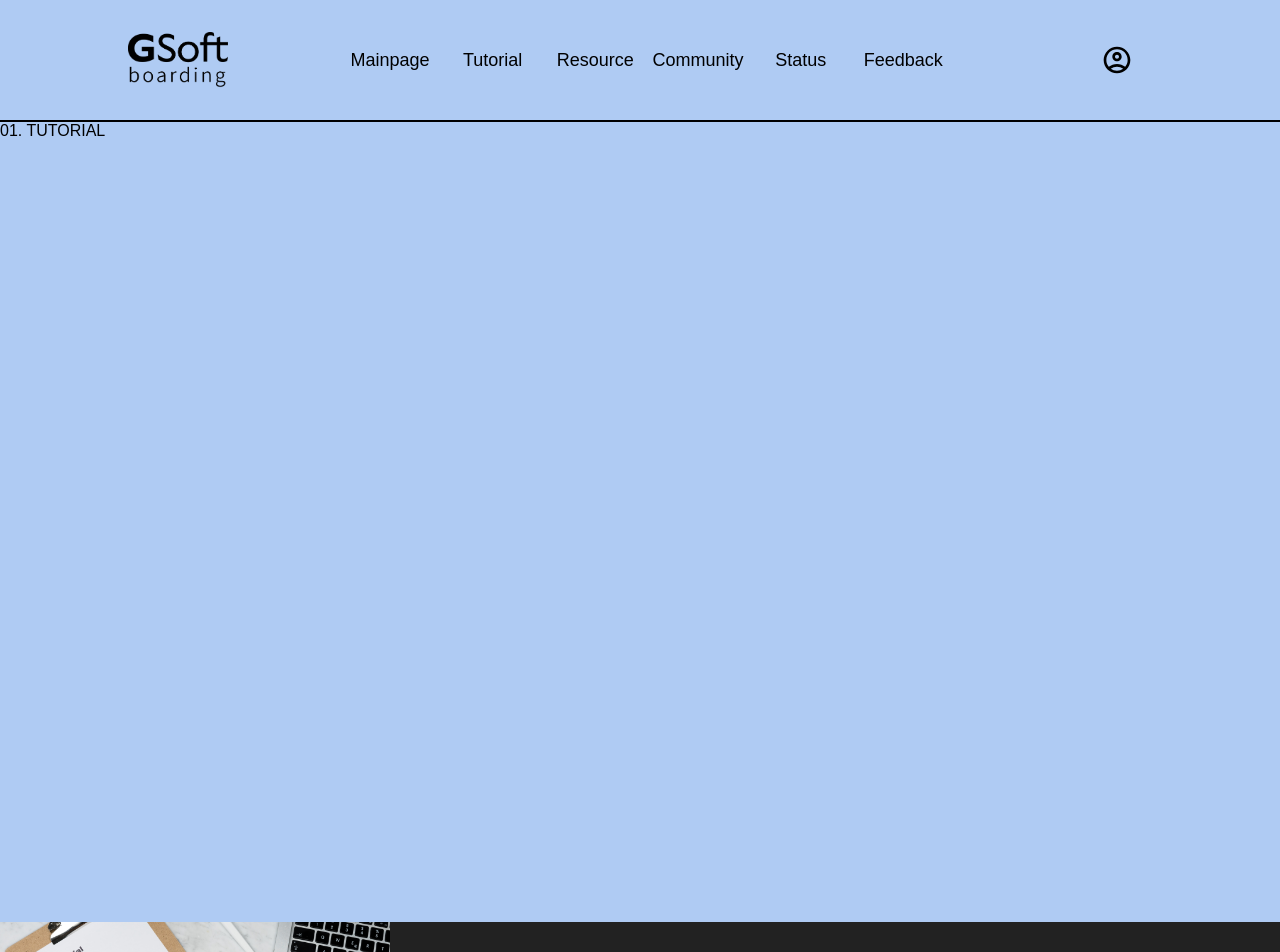
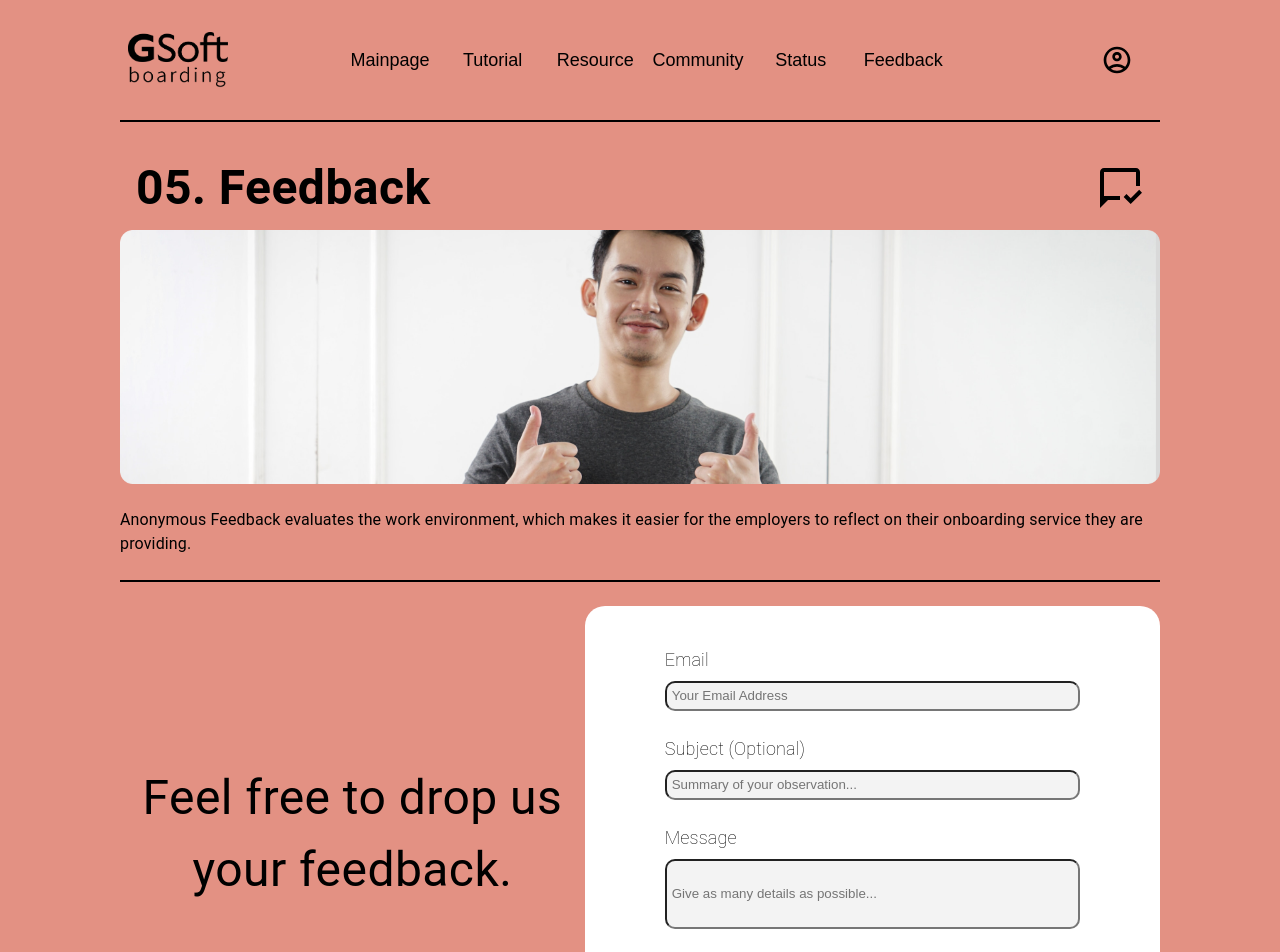
Before and after one commit to MinGi-K/Gsoft-Boarding, a React (Create React App) app: page / in a window 1280 px wide. Shown: the top 952 px of the page. Built offline with nearby package versions, Linux system fonts and the light colour scheme.

Commit message:
feedback page done

```diff
--- a/src/App.js
+++ b/src/App.js
@@ -1,14 +1,15 @@
 import { Link, useRoutes } from "react-router-dom";
 
-import routes from "./routes/index";
-import Routes from "./Routes";
-import Home from "./pages/Home/Home";
-import Tutorial from "./pages/Tutorial";
+// import routes from "./routes/index";
+// import Routes from "./Routes";
+// import Home from "./pages/Home/Home";
+// import Tutorial from "./pages/Tutorial";
+import Feedback from "./pages/Feedback";
 
 function App() {
   return (
     <>
-      <Tutorial></Tutorial>
+      <Feedback/>
     </>
   );
 }
--- /dev/null
+++ b/src/pages/Feedback.js
@@ -0,0 +1,83 @@
+import Header from "./components/Header";
+import Typography from '@mui/material/Typography';
+import Box from '@mui/material/Box';
+import MarkChatReadOutlinedIcon from '@mui/icons-material/MarkChatReadOutlined';
+import ListItemIcon from '@mui/material/ListItemIcon';
+import MenuItem from '@mui/material/MenuItem';
+import feedback from '../../src/images/feedback.png'
+import IconButton from '@mui/material/IconButton';
+import { Form } from "react-router-dom";
+import { Label } from "@mui/icons-material";
+
+
+const Feedback = () => {
+    return (
+        <>
+        <Header props={{color: '#E39183'}}>{{backgroundColor: '#E39183'}}</Header>
+        <Box sx={{backgroundColor:'#E39183'}}>
+            <Box sx={{ display: 'grid', alignItems: 'center', textAlign: 'left', paddingTop: 3, paddingBottom: 3,
+            marginLeft: 15, marginRight: 15, backgroundColor: '#E39183', height: '100%', borderBottom: 2, color: 'black'}}>
+                <MenuItem sx={{justifyContent: 'space-between'}}>
+                    <Typography sx={{color: 'black', fontSize: 'xxx-large', fontWeight: 'bold'}}>05. Feedback</Typography>
+                    <ListItemIcon>
+                        <MarkChatReadOutlinedIcon sx = {{color: 'black', fontSize: 'xxx-large', fontWeight: 'bold'}} />
+                    </ListItemIcon>
+                </MenuItem>
+                <img src={feedback} alt="feedback" width={"100%"} alignItems='center' />
+                <Typography sx={{paddingTop: 3, color: 'black'}}>
+                    Anonymous Feedback evaluates the work environment, which makes it easier for the employers to reflect on their onboarding service they are providing.
+                </Typography>
+            </Box>
+            <Box sx={{ display: 'flex', alignItems: 'center', textAlign: 'center', paddingTop: 3, paddingBottom: 3,
+            paddingLeft: 15, paddingRight: 15, backgroundColor: '#E39183', height: '100%', borderBottom: 2, color: 'black'}}>
+                <Typography sx={{color: 'black', fontSize: 'xxx-large', paddingBottom: 2}}>Feel free to drop us your feedback.</Typography>
+                <Box sx={{borderRadius: 5, backgroundColor: 'white', textAlign: 'left', alignItems: 'center', width: '80%',
+                paddingBottom: 3, paddingLeft: 10, paddingRight: 10}}>
+                    <Typography sx={{paddingTop: 5, paddingBottom: 1, fontSize: 'large', fontWeight: 200}}>Email</Typography>
+                    <form>
+                        <input type="text" name="Email Address" placeholder="Your Email Address" style={{width: '100%',
+                        height: 30, paddingLeft: 5, paddingBottom: 1, borderRadius: 10, backgroundColor: '#F3F3F3'}}/>
+                    </form>
+                    <Typography sx={{paddingTop: 3, paddingBottom: 1, fontSize: 'large', fontWeight: 200}}>Subject (Optional)</Typography>
+                    <form>
+                        <input type="text" name="subject" placeholder="Summary of your observation..." style={{width: '100%',
+                        height: 30, paddingLeft: 5, paddingBottom: 1, borderRadius: 10, backgroundColor: '#F3F3F3'}}/>
+                    </form>
+                    <Typography sx={{paddingTop: 3, paddingBottom: 1, fontSize: 'large', fontWeight: 200}}>Message</Typography>
+                    <form>
+                        <input type="text" name="message" placeholder="Give as many details as possible..." style={{width: '100%',
+                        height: 70, paddingLeft: 5, paddingBottom: 1, borderRadius: 10, backgroundColor: '#F3F3F3'}}/>
+                    </form>
+                    <form>
+                        <Typography sx={{paddingTop: 3, fontSize: 'small', fontWeight: 200}}>*Upload your attachments</Typography>
+                        <input type="file" name="files" style={{backgroundColor: '#F3F3F3', width: '100%'}}/>
+                    </form>
+                    {/* <Typography sx={{paddingTop: 3, fontSize: 'small', fontWeight: 200, paddingBottom: 2}}>*Upload your attachments</Typography> */}
+
+                    <IconButton sx={{alignItems: 'center', fontSize: 'large', color: 'white', backgroundColor: 'black', borderRadius: 0, width: '100%', marginTop: 3}}>SEND FEEDBACK</IconButton>
+
+
+
+                </Box>
+            </Box>
+        </Box>
+
+
+
+
+        {/* <div style={{backgroundColor:'#E39183', height:'100vh', color: 'black'}}>05. Feedback</div> */}
+
+{/*
+        <div>
+          <img src={Tut} alt="Tut" width={390}/>
+        </div> */}
+
+
+        </>
+
+
+    )
+
+}
+
+export default Feedback;
--- a/src/pages/components/Header.js
+++ b/src/pages/components/Header.js
@@ -15,11 +15,11 @@ import SettingsOutlinedIcon from '@mui/icons-material/SettingsOutlined';
 import Logo from '../../images/gsbLogo.png'
 
 
-export default function Header({props}) {
+export default function Header({ props }) {
   const [anchorEl, setAnchorEl] = React.useState(null);
   const open = Boolean(anchorEl);
   const [headerColor, setHeaderColor] = useState(props.color);
-  if (!headerColor){
+  if (!headerColor) {
     setHeaderColor('white')
   }
   const handleClick = (event) => {
@@ -30,9 +30,12 @@ export default function Header({props}) {
   };
   return (
     <React.Fragment>
-      <Box sx={{ display: 'grid', alignItems: 'center', textAlign: 'center', gridTemplateColumns: 'repeat(10, 1fr)',
-    paddingTop: 3, borderBottom: 2, paddingBottom: 3, paddingLeft: 15, paddingRight: 15,
-    borderColor: 'black', height: '10%', backgroundColor: headerColor }}>
+      <Box sx={{backgroundColor:headerColor}}>
+        <Box sx={{
+          display: 'grid', alignItems: 'center', textAlign: 'center', gridTemplateColumns: 'repeat(10, 1fr)',
+          paddingTop: 3, borderBottom: 2, paddingBottom: 3, marginLeft: 15, marginRight: 15,
+          borderColor: 'black', height: '10%', backgroundColor: headerColor
+        }}>
           <IconButton>
             <img src={Logo} alt="GSB Logo" width={100} />
           </IconButton>
@@ -50,7 +53,7 @@ export default function Header({props}) {
             <IconButton
               onClick={handleClick}
               size="small"
-            sx={{ ml: 2 , color: 'black'}}
+              sx={{ ml: 2, color: 'black' }}
               aria-controls={open ? 'account-menu' : undefined}
               aria-haspopup="true"
               aria-expanded={open ? 'true' : undefined}
@@ -96,36 +99,37 @@ export default function Header({props}) {
         >
           <MenuItem>
             <ListItemIcon>
-            <AccountCircleOutlinedIcon sx = {{color: 'black'}} fontSize='small'/>
+              <AccountCircleOutlinedIcon sx={{ color: 'black' }} fontSize='small' />
             </ListItemIcon>
             Profile
           </MenuItem>
           <MenuItem>
             <ListItemIcon>
-            <AccountCircleOutlinedIcon sx = {{color: 'black'}} fontSize='small'/>
+              <AccountCircleOutlinedIcon sx={{ color: 'black' }} fontSize='small' />
             </ListItemIcon>
             My account
           </MenuItem>
           <Divider />
           <MenuItem>
             <ListItemIcon>
-            <PersonAddOutlinedIcon sx = {{color: 'black'}} fontSize="small" />
+              <PersonAddOutlinedIcon sx={{ color: 'black' }} fontSize="small" />
             </ListItemIcon>
             Add another account
           </MenuItem>
           <MenuItem>
             <ListItemIcon>
-            <SettingsOutlinedIcon sx = {{color: 'black'}} fontSize="small" />
+              <SettingsOutlinedIcon sx={{ color: 'black' }} fontSize="small" />
             </ListItemIcon>
             Settings
           </MenuItem>
           <MenuItem>
             <ListItemIcon>
-            <Logout sx = {{color: 'black'}} fontSize="small" />
+              <Logout sx={{ color: 'black' }} fontSize="small" />
             </ListItemIcon>
             Logout
           </MenuItem>
         </Menu>
+      </Box>
     </React.Fragment>
   );
 }
```
Also changed, not shown: src/images/feedback.png (added). Lines whose indentation alone changed are shown as unchanged.
